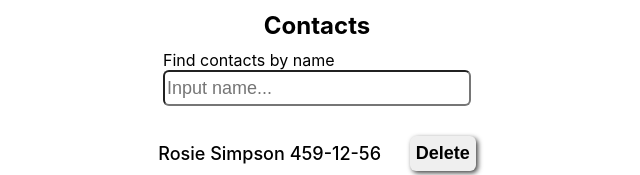
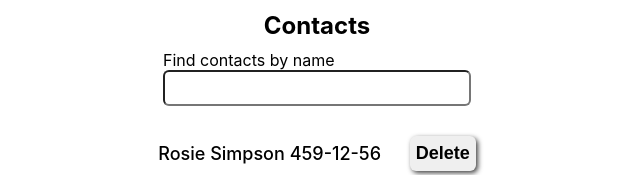
Before and after one commit to AlexGoIT/goit-react-hw-02-phonebook, a React (Create React App) app: page / in a window 1280 px wide. Shown: the part 275-450 px from the top of the page, without its empty margins (323-963 px from the left). Built offline with nearby package versions, Linux system fonts and the light colour scheme.

Commit message:
Update Filter.jsx

```diff
--- a/src/components/Filter/Filter.jsx
+++ b/src/components/Filter/Filter.jsx
@@ -49,12 +49,7 @@ export default class Filter extends Component {
     return (
       <FilterLabel>
         Find contacts by name
-        <FilterInput
-          type="text"
-          placeholder="Input name..."
-          onChange={this.handleChange}
-          value={filter}
-        />
+        <FilterInput type="text" onChange={this.handleChange} value={filter} />
       </FilterLabel>
     );
   }
```
